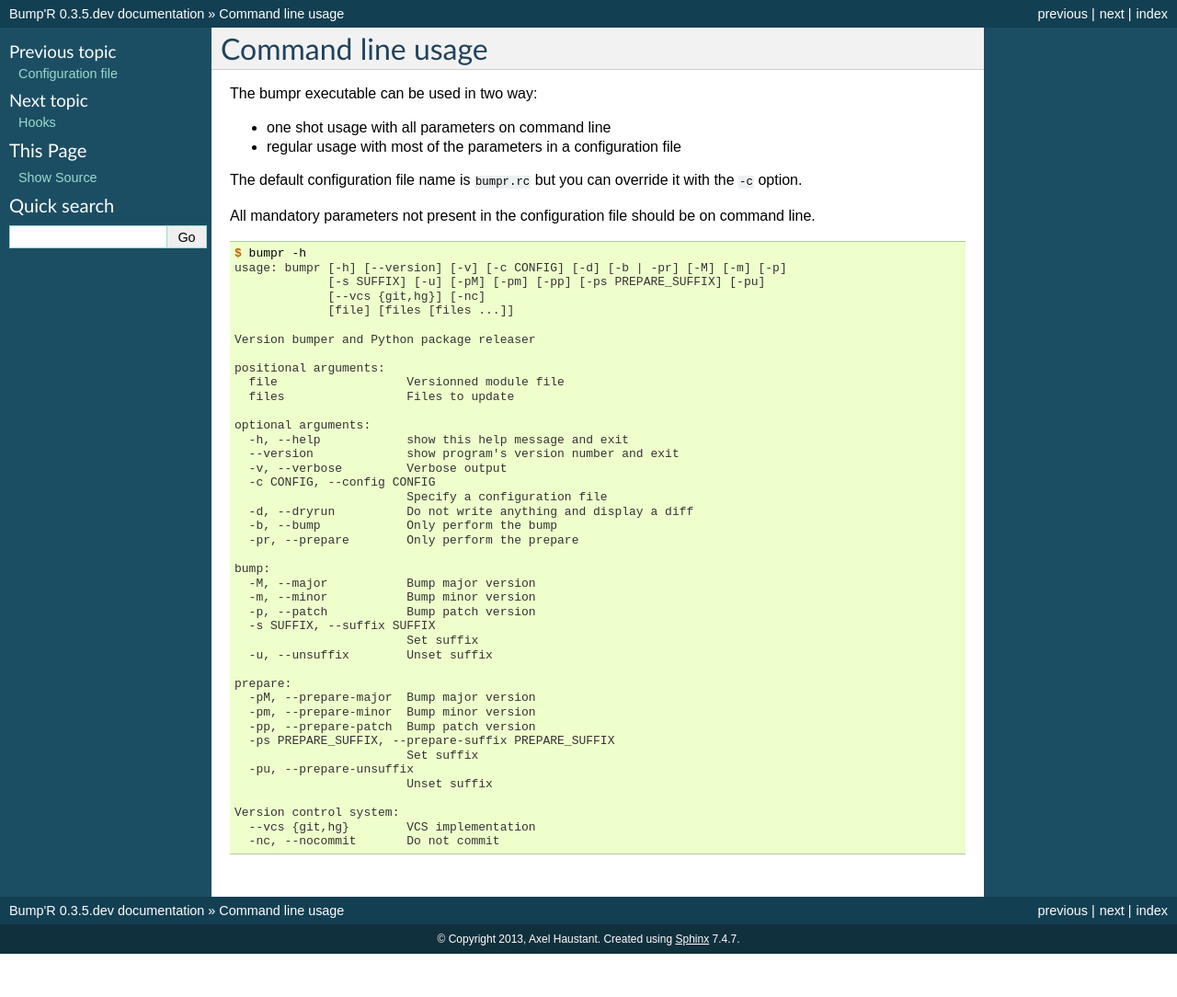
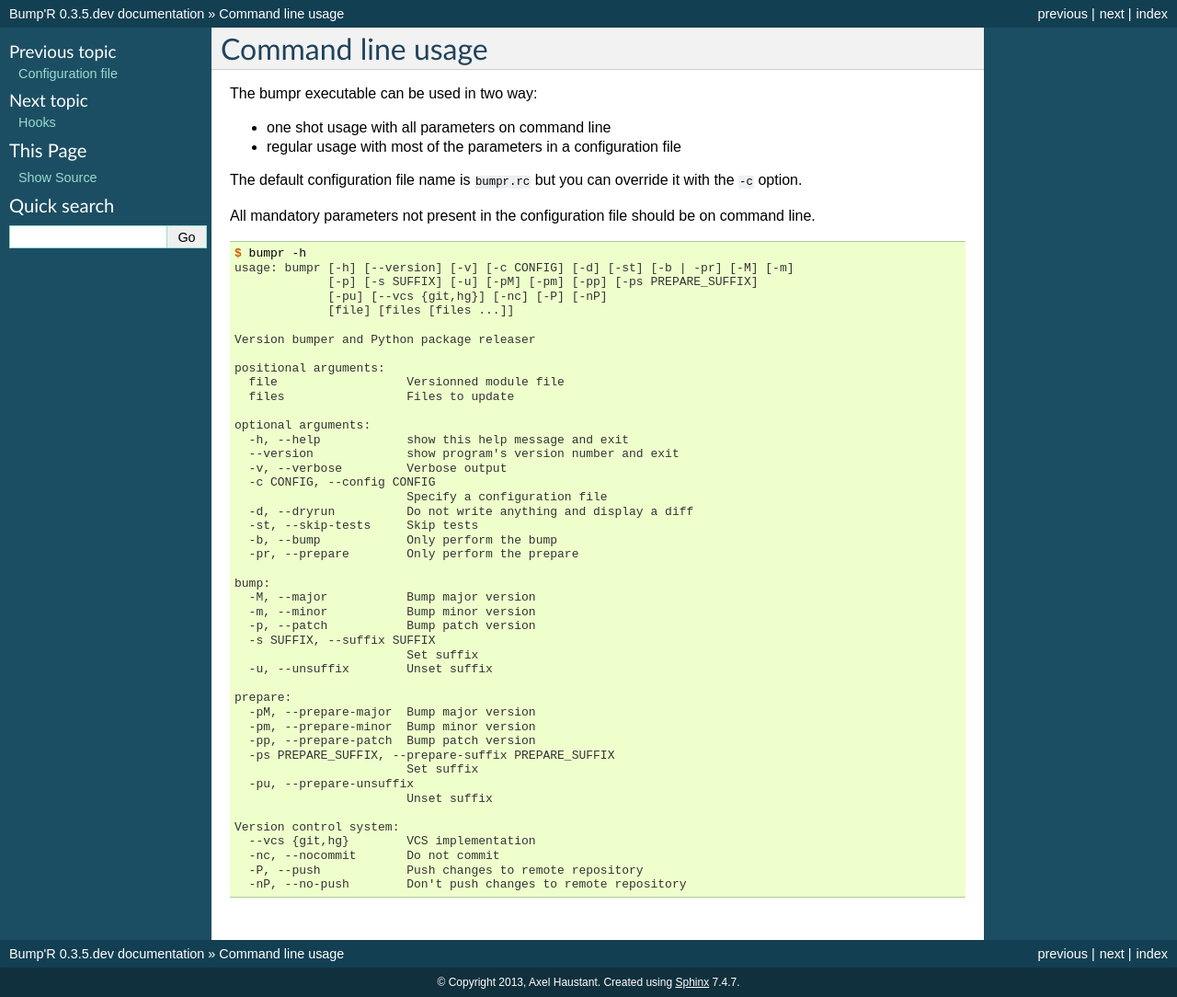
Before and after one commit to noirbizarre/bumpr, a Sphinx documentation site: the page built from doc/commandline.rst, in a window 1280 px wide. Shown: the whole page at 92% size. Built offline with Sphinx 7.4.7, drawn with Linux system fonts in a browser that asks for light colours; before the commit the page ends 1037 px from its top, so only the background shows below that.

Commit message:
Small fixes in documentation

```diff
--- a/doc/commandline.rst
+++ b/doc/commandline.rst
@@ -13,9 +13,9 @@
 .. code-block:: console
 
     $ bumpr -h
-    usage: bumpr [-h] [--version] [-v] [-c CONFIG] [-d] [-b | -pr] [-M] [-m] [-p]
-                 [-s SUFFIX] [-u] [-pM] [-pm] [-pp] [-ps PREPARE_SUFFIX] [-pu]
-                 [--vcs {git,hg}] [-nc]
+    usage: bumpr [-h] [--version] [-v] [-c CONFIG] [-d] [-st] [-b | -pr] [-M] [-m]
+                 [-p] [-s SUFFIX] [-u] [-pM] [-pm] [-pp] [-ps PREPARE_SUFFIX]
+                 [-pu] [--vcs {git,hg}] [-nc] [-P] [-nP]
                  [file] [files [files ...]]
 
     Version bumper and Python package releaser
@@ -31,6 +31,7 @@
       -c CONFIG, --config CONFIG
                             Specify a configuration file
       -d, --dryrun          Do not write anything and display a diff
+      -st, --skip-tests     Skip tests
       -b, --bump            Only perform the bump
       -pr, --prepare        Only perform the prepare
 
@@ -54,3 +55,5 @@
     Version control system:
       --vcs {git,hg}        VCS implementation
       -nc, --nocommit       Do not commit
+      -P, --push            Push changes to remote repository
+      -nP, --no-push        Don't push changes to remote repository
--- a/doc/rcfile.rst
+++ b/doc/rcfile.rst
@@ -36,6 +36,11 @@
     *Default:* ``True``
 
     If ``True`` and vcs is defined, commit the changes.
+
+push
+    *Default:* ``False``
+
+    If ``True`` and vcs is defined, push the changes and the tags to the upstream repository.
 
 tag:
     *Default:* ``True``
```
Also changed, not shown: 1 other file.
